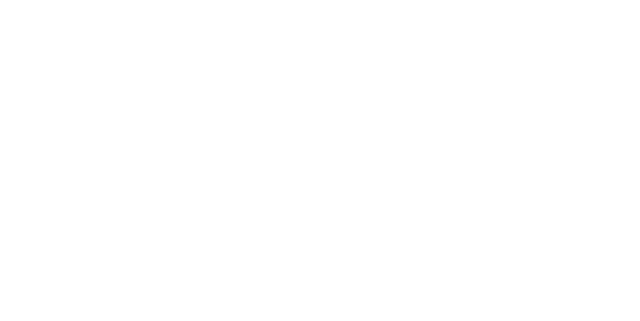
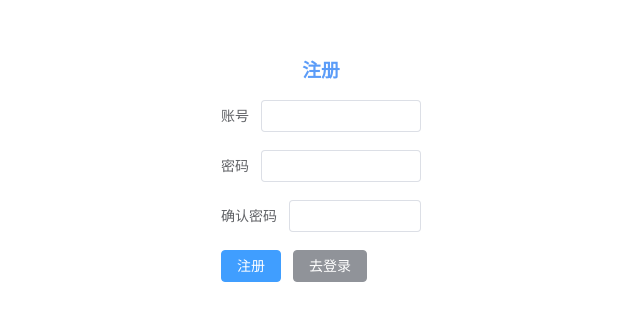
Before and after one commit to Epiphany6666/Elite-Code, a Vue app in the folder vue_ec/: page /register in a window 1280 px wide. Before the commit this address had no page. Shown: the part 229-550 px from the top of the page, without its empty margins (319-959 px from the left). Built offline with nearby package versions, Linux system fonts and the light colour scheme.

Commit message:
feat(frontend): 初版登录、注册页

```diff
--- a/vue_ec/package.json
+++ b/vue_ec/package.json
@@ -31,6 +31,7 @@
     "eslint": "^9.20.1",
     "eslint-plugin-vue": "^9.32.0",
     "jiti": "^2.4.2",
+    "less": "^4.2.2",
     "npm-run-all2": "^7.0.2",
     "prettier": "^3.5.1",
     "typescript": "~5.7.3",
--- /dev/null
+++ b/vue_ec/src/assets/styles/index.less
@@ -0,0 +1,17 @@
+body {
+  height: 100%;
+  margin: 0;
+  -moz-osx-font-smoothing: grayscale;
+  -webkit-font-smoothing: antialiased;
+  text-rendering: optimizeLegibility;
+  font-family: Helvetica Neue, Helvetica, PingFang SC, Hiragino Sans GB, Microsoft YaHei, Arial, sans-serif;
+}
+
+html {
+  height: 100%;
+  box-sizing: border-box;
+}
+
+#app {
+  height: 100%;
+}
--- a/vue_ec/src/main.ts
+++ b/vue_ec/src/main.ts
@@ -3,6 +3,8 @@ import App from './App.vue'
 import router from './router'
 
 import 'normalize.css/normalize.css' // A modern alternative to CSS resets
+import '@/assets/styles/index.less' // global css
+
 
 const app = createApp(App)
 app.use(router)
--- a/vue_ec/src/router/index.ts
+++ b/vue_ec/src/router/index.ts
@@ -5,6 +5,10 @@ const constantRoutes:Array<RouteRecordRaw> = [
   {
     path: '/login',
     component: () => import('@/views/login/index.vue'),
+  },
+  {
+    path: '/register',
+    component: () => import('@/views/register/index.vue')
   }
 ]
 
--- a/vue_ec/src/views/login/index.vue
+++ b/vue_ec/src/views/login/index.vue
@@ -9,7 +9,7 @@ const loginForm = reactive({
   userPassword: '',
 })
 
-const onSubmit = async () => {
+const handleLogin = async () => {
   const res = await axios.post('http://localhost:8901/user/login', {
     ...loginForm,
   })
@@ -42,7 +42,8 @@ const onSubmit = async () => {
         />
       </el-form-item>
       <el-form-item>
-        <el-button type="primary" @click="onSubmit">登录</el-button>
+        <el-button type="primary" @click="handleLogin">登录</el-button>
+        <el-button type="info" @click="$router.push('/register')">去注册</el-button>
       </el-form-item>
     </el-form>
   </div>
@@ -52,8 +53,8 @@ const onSubmit = async () => {
 .login {
   display: flex;
   justify-content: center;
+  align-items: center;
   height: 100%;
-  margin: 140px auto;
 }
 .title {
   text-align: center;
--- /dev/null
+++ b/vue_ec/src/views/register/index.vue
@@ -0,0 +1,56 @@
+<script setup lang="ts">
+import { reactive } from 'vue'
+import axios from 'axios'
+import { useRouter } from 'vue-router'
+const router = useRouter()
+
+const registerForm = reactive({
+  userAccount: '',
+  userPassword: '',
+  checkPassword: ''
+})
+
+const handleRegister = async () => {
+  const res = await axios.post('http://localhost:8901/user/register', {
+    ...registerForm
+  })
+  console.log("@@register", res)
+  router.push('/login')
+}
+
+</script>
+
+<template>
+  <div class="register">
+    <el-form :model="registerForm" style="max-width: 200px">
+      <h3 class="title">注册</h3>
+      <el-form-item label="账号">
+        <el-input v-model="registerForm.userAccount" />
+      </el-form-item>
+      <el-form-item label="密码">
+        <el-input v-model="registerForm.userPassword" />
+      </el-form-item>
+      <el-form-item label="确认密码">
+        <el-input v-model="registerForm.checkPassword" />
+      </el-form-item>
+
+      <el-form-item>
+        <el-button type="primary" @click="handleRegister">注册</el-button>
+        <el-button type="info" @click="$router.push('/login')">去登录</el-button>
+      </el-form-item>
+    </el-form>
+  </div>
+</template>
+
+<style scoped>
+.register {
+  display: flex;
+  justify-content: center;
+  align-items: center;
+  height: 100%;
+}
+.title {
+  text-align: center;
+  color: #5b9cf8;
+}
+</style>
```
Also changed, not shown: 1 other file (tests, documents, lock files or other folders).
